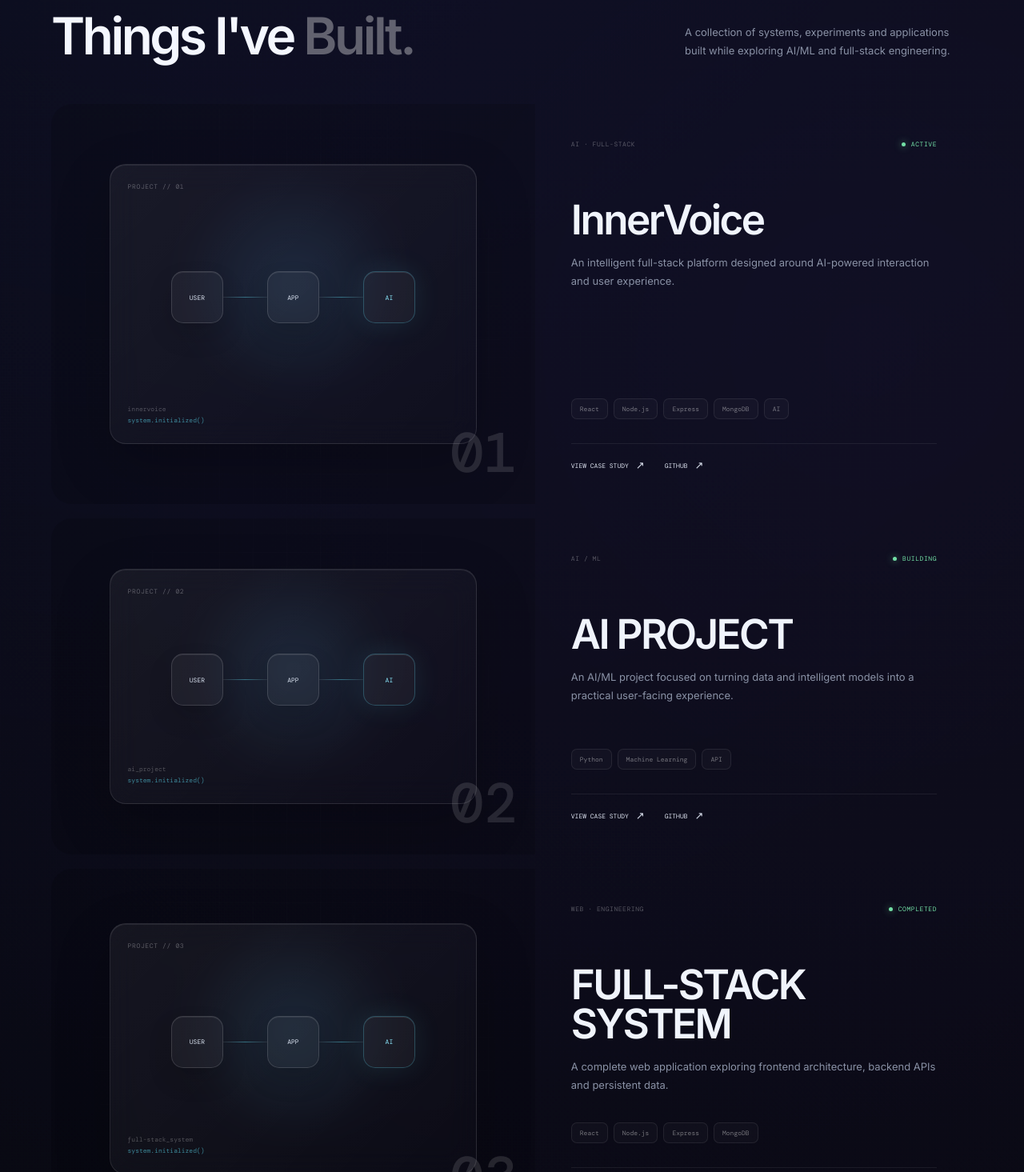
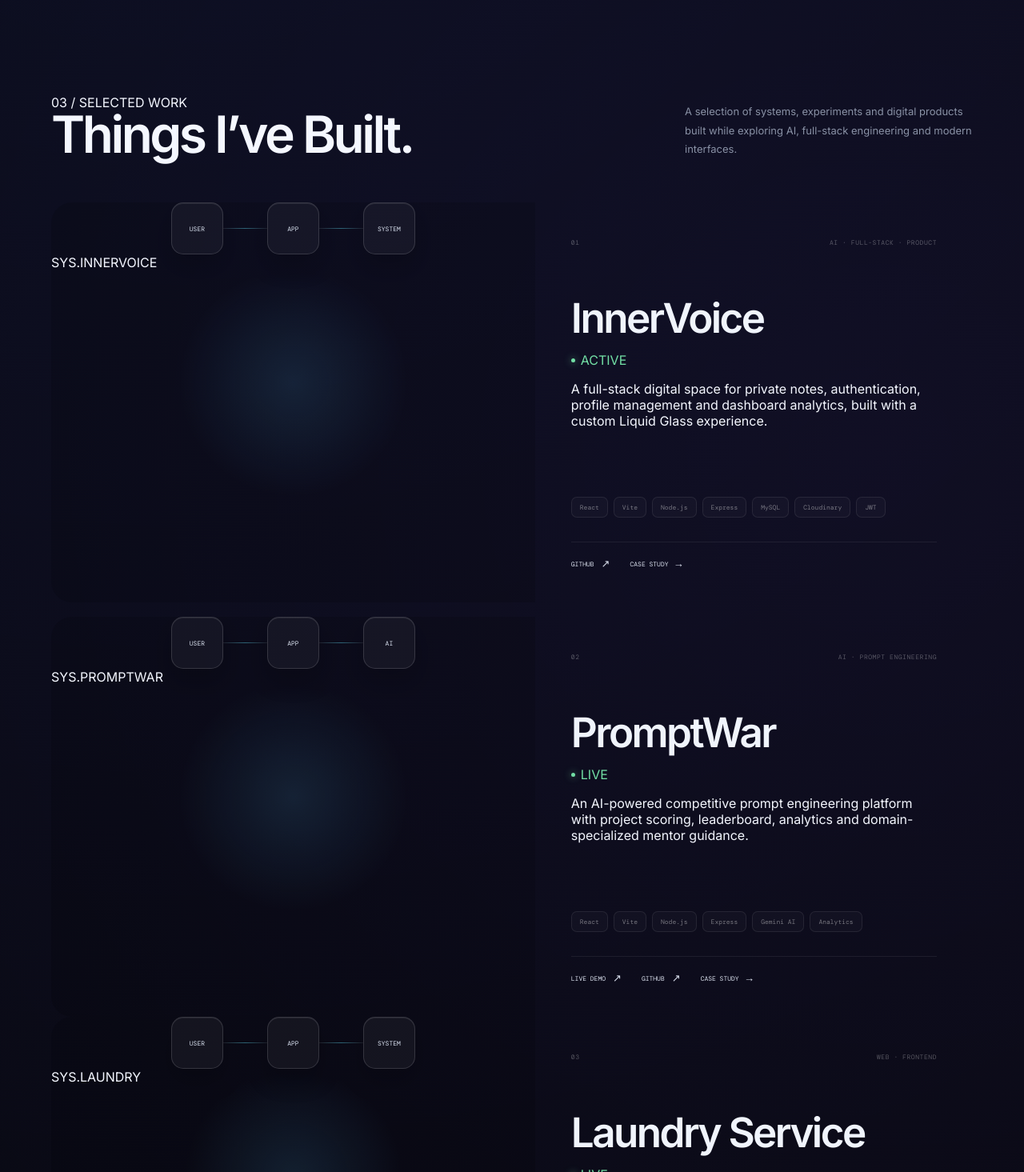
Before and after one commit to gajit9147-dev/Ajeet-Portfolio, a React (Vite) app in the folder client/: page / in a window 1280 px wide. Shown: the part 1645-3110 px from the top of the page at 80% size. Built offline with nearby package versions, Linux system fonts and the light colour scheme; a web font is replaced by a local one.

Commit message:
Update Projects with real case studies

```diff
--- /dev/null
+++ b/client/src/sections/Projects/Projects.css
@@ -0,0 +1 @@
+/* Projects.css */
--- a/client/src/sections/Projects/Projects.jsx
+++ b/client/src/sections/Projects/Projects.jsx
@@ -1,105 +1,126 @@
+import "./Projects.css";
+
 const projects = [
   {
     number: "01",
     title: "InnerVoice",
-    category: "AI · FULL-STACK",
+    category: "AI · FULL-STACK · PRODUCT",
     description:
-      "An intelligent full-stack platform designed around AI-powered interaction and user experience.",
-    stack: ["React", "Node.js", "Express", "MongoDB", "AI"],
+      "A full-stack digital space for private notes, authentication, profile management and dashboard analytics, built with a custom Liquid Glass experience.",
+    stack: [
+      "React",
+      "Vite",
+      "Node.js",
+      "Express",
+      "MySQL",
+      "Cloudinary",
+      "JWT",
+    ],
     status: "ACTIVE",
     featured: true,
+    github: "https://github.com/gajit9147-dev/innerVoice",
+    live: null,
+    visual: "INNERVOICE",
   },
   {
     number: "02",
-    title: "AI PROJECT",
-    category: "AI / ML",
+    title: "PromptWar",
+    category: "AI · PROMPT ENGINEERING",
     description:
-      "An AI/ML project focused on turning data and intelligent models into a practical user-facing experience.",
-    stack: ["Python", "Machine Learning", "API"],
-    status: "BUILDING",
-    featured: false,
+      "An AI-powered competitive prompt engineering platform with project scoring, leaderboard, analytics and domain-specialized mentor guidance.",
+    stack: [
+      "React",
+      "Vite",
+      "Node.js",
+      "Express",
+      "Gemini AI",
+      "Analytics",
+    ],
+    status: "LIVE",
+    featured: true,
+    github: "https://github.com/gajit9147-dev/PromptWar",
+    live: "https://prompt-war-lake.vercel.app",
+    visual: "PROMPTWAR",
   },
   {
     number: "03",
-    title: "FULL-STACK SYSTEM",
-    category: "WEB · ENGINEERING",
+    title: "Laundry Service",
+    category: "WEB · FRONTEND",
     description:
-      "A complete web application exploring frontend architecture, backend APIs and persistent data.",
-    stack: ["React", "Node.js", "Express", "MongoDB"],
-    status: "COMPLETED",
+      "A responsive laundry service website with service presentation and booking flow powered by EmailJS.",
+    stack: ["HTML", "Tailwind CSS", "JavaScript", "EmailJS"],
+    status: "LIVE",
     featured: false,
+    github: "https://github.com/gajit9147-dev/LP",
+    live: "https://gajit9147-dev.github.io/LP/",
+    visual: "LAUNDRY",
+  },
+  {
+    number: "04",
+    title: "Interior Design",
+    category: "WEB · UI",
+    description:
+      "A responsive interior-design experience inspired by modern 3D home-design platforms, focused on visual presentation and interaction.",
+    stack: ["HTML", "CSS", "JavaScript"],
+    status: "LIVE",
+    featured: false,
+    github: "https://github.com/gajit9147-dev/intreior-design",
+    live: "https://gajit9147-dev.github.io/intreior-design/",
+    visual: "INTERIOR",
   },
 ];
 
-function ProjectVisual({ project }) {
+function ArchitecturePreview({ label }) {
   return (
     <div className="project-visual">
-      <div className="project-grid-bg" />
-
-      <div className="project-system">
-        <span className="system-chip">PROJECT // {project.number}</span>
+      <div className="visual-grid" />
 
       <div className="architecture-preview">
-          <div className="arch-node">USER</div>
-          <div className="arch-line" />
-          <div className="arch-node">APP</div>
-          <div className="arch-line" />
-          <div className="arch-node ai-node">AI</div>
+        <div className="arch-node arch-user">USER</div>
+
+        <div className="arch-line arch-line-one" />
+
+        <div className="arch-node arch-app">APP</div>
+
+        <div className="arch-line arch-line-two" />
+
+        <div className="arch-node arch-ai">
+          {label === "PROMPTWAR" ? "AI" : "SYSTEM"}
+        </div>
       </div>
 
-        <span className="visual-code">
-          {project.title.toLowerCase().replaceAll(" ", "_")}
-          <br />
-          <span>system.initialized()</span>
-        </span>
+      <div className="visual-label">
+        <span>SYS.{label}</span>
+        <i />
       </div>
-
-      <div className="project-index">{project.number}</div>
     </div>
   );
 }
 
-export default function Projects() {
+function ProjectCard({ project }) {
   return (
-    <section id="projects" className="projects-section section-shell">
-      <div className="section-heading projects-heading">
-        <div>
-          <span className="section-number">03 / SELECTED WORK</span>
-
-          <h2>
-            Things I&apos;ve <span>Built.</span>
-          </h2>
-        </div>
-
-        <p>
-          A collection of systems, experiments and applications built while
-          exploring AI/ML and full-stack engineering.
-        </p>
-      </div>
-
-      <div className="projects-list">
-        {projects.map((project) => (
     <article
-            className={`glass project-card ${
-              project.featured ? "project-featured" : ""
-            }`}
-            key={project.number}
+      className={`project-card ${project.featured ? "project-featured" : ""}`}
     >
-            <ProjectVisual project={project} />
+      <ArchitecturePreview label={project.visual} />
 
       <div className="project-content">
         <div className="project-topline">
-                <span>{project.category}</span>
+          <span>{project.number}</span>
+          <span className="project-category">{project.category}</span>
+        </div>
 
+        <div>
+          <div className="project-title-row">
+            <h3>{project.title}</h3>
             <span className="project-status">
               <i />
               {project.status}
             </span>
           </div>
 
-              <h3>{project.title}</h3>
-
-              <p>{project.description}</p>
+          <p className="project-description">{project.description}</p>
+        </div>
 
         <div className="project-stack">
           {project.stack.map((tech) => (
@@ -108,28 +129,68 @@ export default function Projects() {
         </div>
 
         <div className="project-actions">
-                <a href="#contact">
-                  VIEW CASE STUDY
-                  <span>↗</span>
+          {project.live && (
+            <a
+              href={project.live}
+              target="_blank"
+              rel="noreferrer"
+              className="project-link primary"
+            >
+              LIVE DEMO <span>↗</span>
+            </a>
+          )}
+
+          <a
+            href={project.github}
+            target="_blank"
+            rel="noreferrer"
+            className="project-link"
+          >
+            GITHUB <span>↗</span>
           </a>
 
-                <a href="#contact">
-                  GITHUB
-                  <span>↗</span>
+          <a href="#contact" className="project-link">
+            CASE STUDY <span>→</span>
           </a>
         </div>
       </div>
     </article>
+  );
+}
+
+function Projects() {
+  const featuredProjects = projects.filter((project) => project.featured);
+  const otherProjects = projects.filter((project) => !project.featured);
+
+  return (
+    <section className="section projects-section" id="projects">
+      <div className="section-shell">
+        <div className="section-heading">
+          <div>
+            <span className="section-index">03 / SELECTED WORK</span>
+            <h2>Things I’ve Built.</h2>
+          </div>
+
+          <p>
+            A selection of systems, experiments and digital products built
+            while exploring AI, full-stack engineering and modern interfaces.
+          </p>
+        </div>
+
+        <div className="projects-list">
+          {featuredProjects.map((project) => (
+            <ProjectCard key={project.title} project={project} />
           ))}
         </div>
 
-      <div className="projects-footer">
-        <span>MORE SYSTEMS IN DEVELOPMENT</span>
-
-        <span className="project-counter">
-          03 <i /> ∞
-        </span>
+        <div className="projects-secondary">
+          {otherProjects.map((project) => (
+            <ProjectCard key={project.title} project={project} />
+          ))}
+        </div>
       </div>
     </section>
   );
 }
+
+export default Projects;
```
Lines whose indentation alone changed are shown as unchanged.
